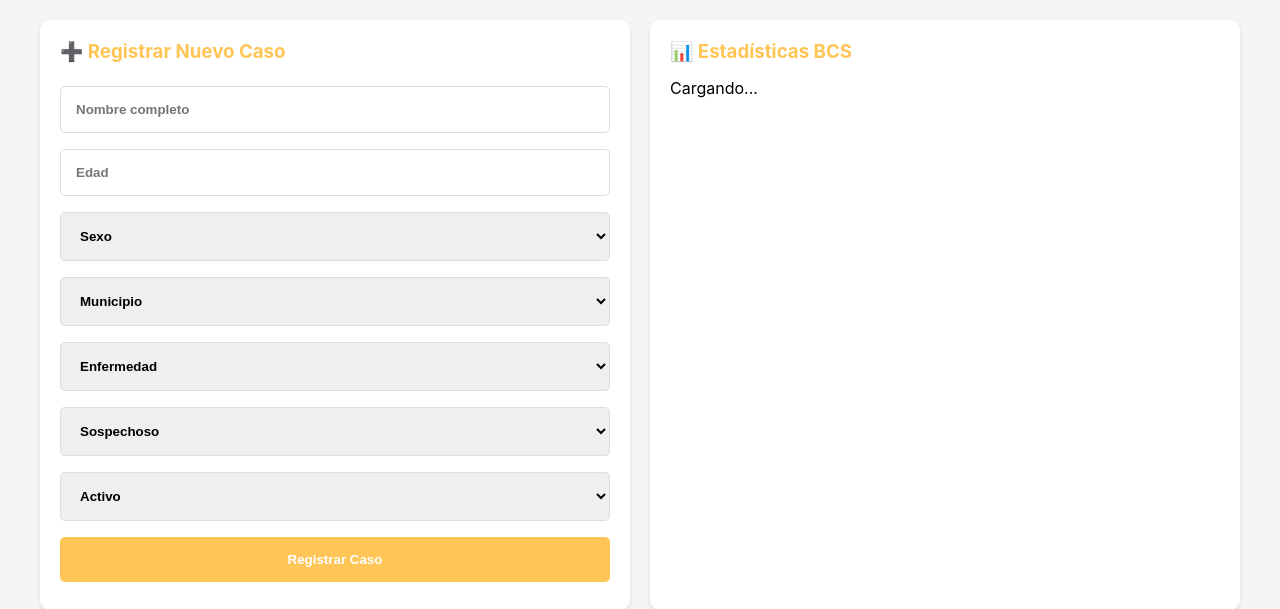
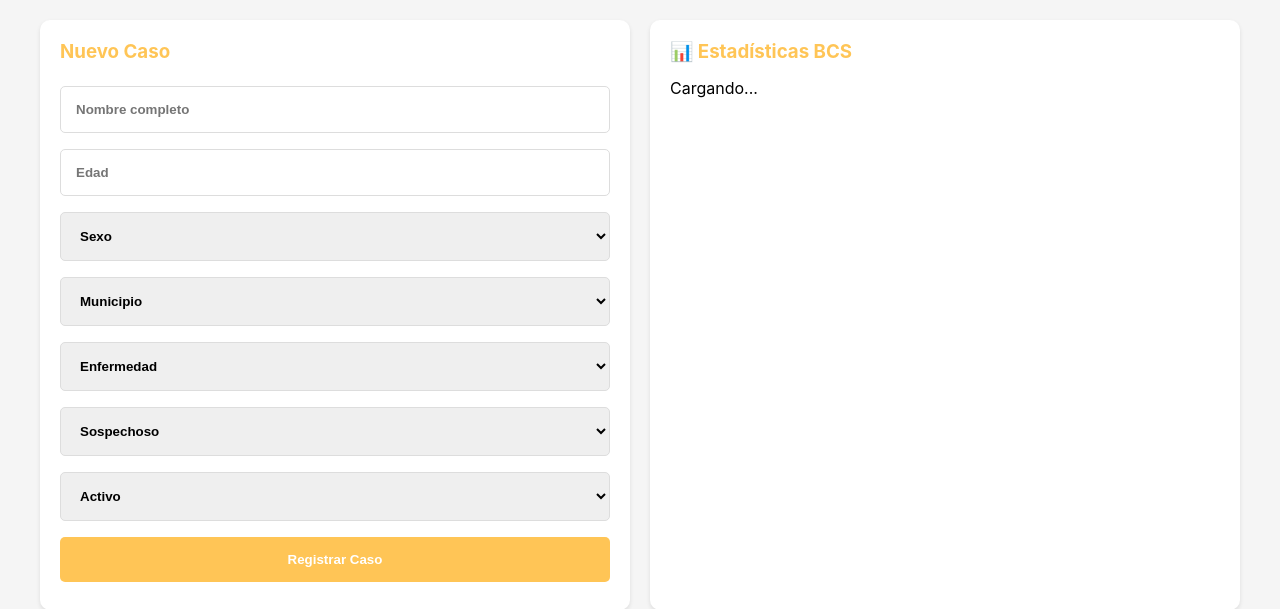
Before and after one commit to Eleahnor/SISEPI, a Flask app: page / in a window 1280 px wide. Shown: the part 139-748 px from the top of the page. Run offline with Flask 3, Linux system fonts and the light colour scheme; data comes from the database, SQL or seed files in the repository; both versions use the stored data as it was after the commit.

Commit message:
yAAAAAAAAAAAA

```diff
--- a/app.py
+++ b/app.py
@@ -38,6 +38,7 @@
             'diag_date': self.diag_date.isoformat() if self.diag_date else None
         }
 
+# grax depy
 with app.app_context():
     db.create_all()
     if Caso.query.count() == 0:
@@ -122,7 +123,6 @@
 
 @app.route('/api/casos/<int:id>', methods=['DELETE'])
 def delete_caso(id):
-    """Eliminar caso"""
     caso = Caso.query.get_or_404(id)
     db.session.delete(caso)
     db.session.commit()
@@ -131,12 +131,10 @@
 # s2 - municipios
 # @app.route('/api/municipios', methods=['GET'])
 # def get_municipios():
-#     """Listar los 5 municipios de BCS"""
 #     return jsonify(MUNICIPIOS_BCS)
 
 @app.route('/api/municipios/<nombre>/estadisticas', methods=['GET'])
 def get_municipio_stats(nombre):
-    #estadisticas por municipio
     if nombre not in MUNICIPIOS_BCS:
         return jsonify({'error': 'Municipio no encontrado'}), 404
 
--- a/static/sw.js
+++ b/static/sw.js
@@ -1,11 +1,10 @@
-//
 const CACHE_NAME = 'sisepi-v1';
 const urlsToCache = [
     '/',
     '/static/manifest.json'
 ];
 
-self.addEventListener('install', event => {
+self.addEventListener('install', event => { // sw
     event.waitUntil(
         caches.open(CACHE_NAME)
             .then(cache => cache.addAll(urlsToCache))
--- a/templates/index.html
+++ b/templates/index.html
@@ -125,7 +125,7 @@
         <div class="grid">
             <!-- templates/index.html  -->
             <div class="card">
-                <h3>➕ Registrar Nuevo Caso</h3>
+                <h3>Nuevo Caso</h3>
                 <form id="casoForm">
                     <input type="text" id="nombre" placeholder="Nombre completo" required>
 
```
Also changed, not shown: graficas.py (+4 -4 lines), instance/sisepi.db.
